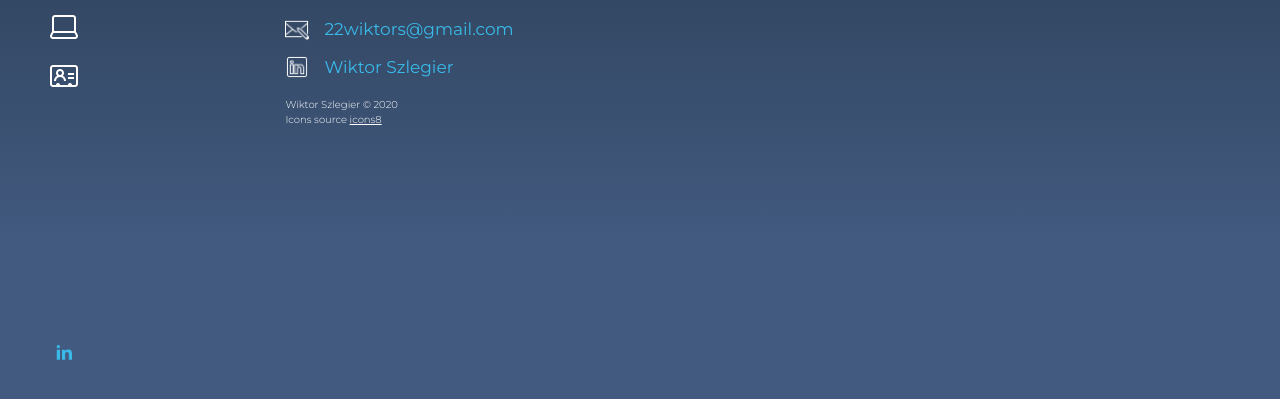
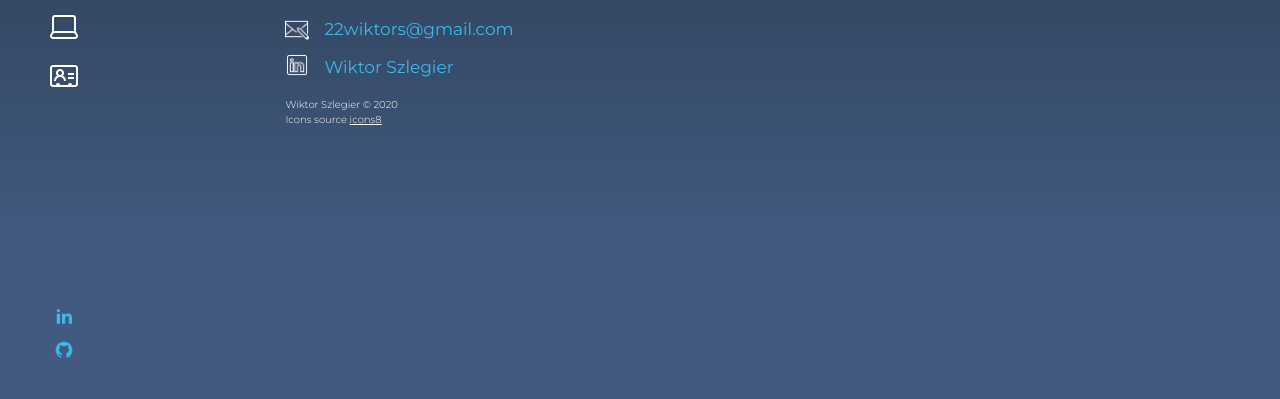
Before and after one commit to Wiiktor22/MyWebSite, a React (Create React App) app: page /contact in a window 1280 px wide. Shown: the part 397-796 px from the top of the page. Built offline with nearby package versions, Linux system fonts and the light colour scheme.

Commit message:
Update links to GitHub and Linkedin

```diff
--- a/src/components/header/Header.js
+++ b/src/components/header/Header.js
@@ -3,6 +3,7 @@ import styled from 'styled-components';
 import Logo from './Logo/Logo';
 import Burger from './Burger/Burger';
 import MainLinkedin from './../../assets/icons/BlueIN.png';
+import MainGH from './../../assets/icons/BlueGH.png';
 
 const HeaderWrapper = styled.header`
     display: flex;
@@ -31,17 +32,31 @@ const HeaderWrapper = styled.header`
     }
 `;
 
-const LinkedinRef = styled.img`
+const LinksWrapper = styled.div`
+    display: grid;
+    grid-template-rows: repeat(2, 1fr);
+    grid-gap: 10px 0;
+`;
+
+const Ref = styled.img`
     height: 20px;
     width: 20px;
+    cursor: pointer;
 `;
 
 const Header = ({ setShowNav }) => {
+    const LinkedIn = 'https://www.linkedin.com/in/wiktor-szlegier-5881711a5/';
+    const GitHub = 'https://github.com/Wiiktor22';
     return (
         <HeaderWrapper>
             <Logo />
             <Burger setShowNav={setShowNav}/>
-            {window.innerWidth > 767 && <LinkedinRef src={MainLinkedin}/>}
+            {window.innerWidth > 767 &&
+                <LinksWrapper>
+                    <a href={LinkedIn} target="_blank" rel="noopener noreferrer"><Ref src={MainLinkedin} /></a>
+                    <a href={GitHub} target="_blank" rel="noopener noreferrer"><Ref src={MainGH} /></a>
+                </LinksWrapper>
+            }
         </HeaderWrapper>
     );
 }
--- a/src/components/views/Contact.js
+++ b/src/components/views/Contact.js
@@ -8,6 +8,7 @@ import PageWrapper from '../elements/PageWrapper';
 
 const text = "Aktualnie poszukuje pracy na terenie Trójmiasta, rozważę każdą propozycję. Zapraszam do kontaktu ze mną.";
 const text2 = "Skontaktuj się ze mną poprzez:";
+const LinkedIn = "https://www.linkedin.com/in/wiktor-szlegier-5881711a5/";
 
 const ContactItem = styled.div`
     display: flex;
@@ -54,7 +55,7 @@ const Contact = () => {
                 <ContactText>22wiktors@gmail.com</ContactText>
             </ContactItem>
             <ContactItem>
-                <ContactIcon src={LinkedinIcon}/>
+                <a href={LinkedIn} target="_blank" rel="noopener noreferrer"><ContactIcon src={LinkedinIcon}/></a>
                 <ContactText>Wiktor Szlegier</ContactText>
             </ContactItem>
             <Footer>
```
Also changed, not shown: src/assets/icons/BlueGH.png (added).
